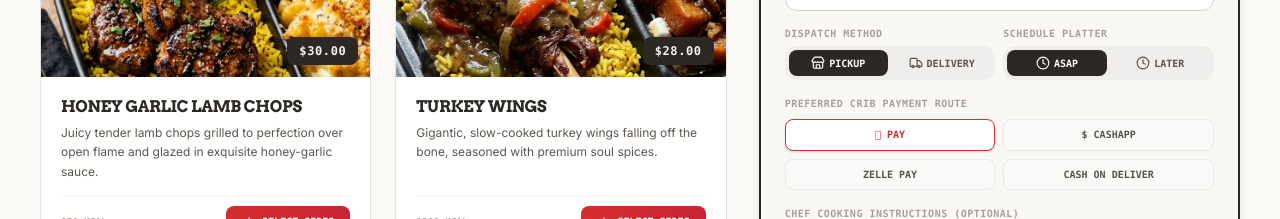
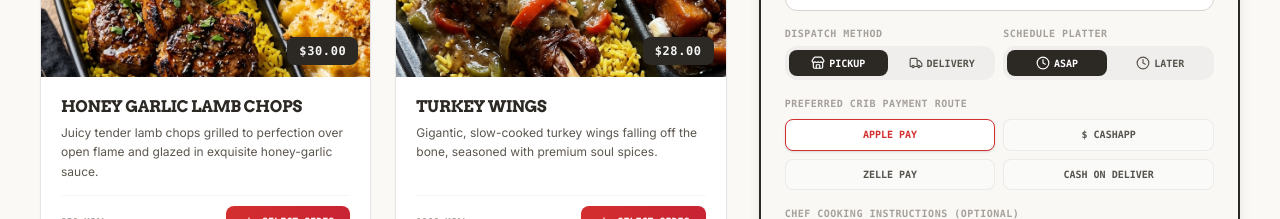
Before and after one commit to MRGAMERTHEBOSS/Dacribkitchen-website-, a React (Vite) app: page / in a window 1280 px wide. Shown: the part 1060-1279 px from the top of the page. Built offline with nearby package versions, Linux system fonts and the light colour scheme.

Commit message:
Fix label for Apple Pay in payment options

```diff
--- a/src/App.tsx
+++ b/src/App.tsx
@@ -1085,7 +1085,7 @@ export default function App() {
                     <span className="text-[10px] uppercase font-mono text-stone-400 tracking-wider font-extrabold block mb-2">Preferred CRIB Payment Route</span>
                     <div className="grid grid-cols-2 gap-2 text-xs font-mono">
                       {[
-                        { name: 'Apple Pay' as const, label: ' Pay' },
+                        { name: 'Apple Pay' as const, label: 'Apple Pay' },
                         { name: 'CashApp' as const, label: '$ CashApp' },
                         { name: 'Zelle' as const, label: 'Zelle Pay' },
                         { name: 'Cash' as const, label: 'Cash On Deliver' }
```
